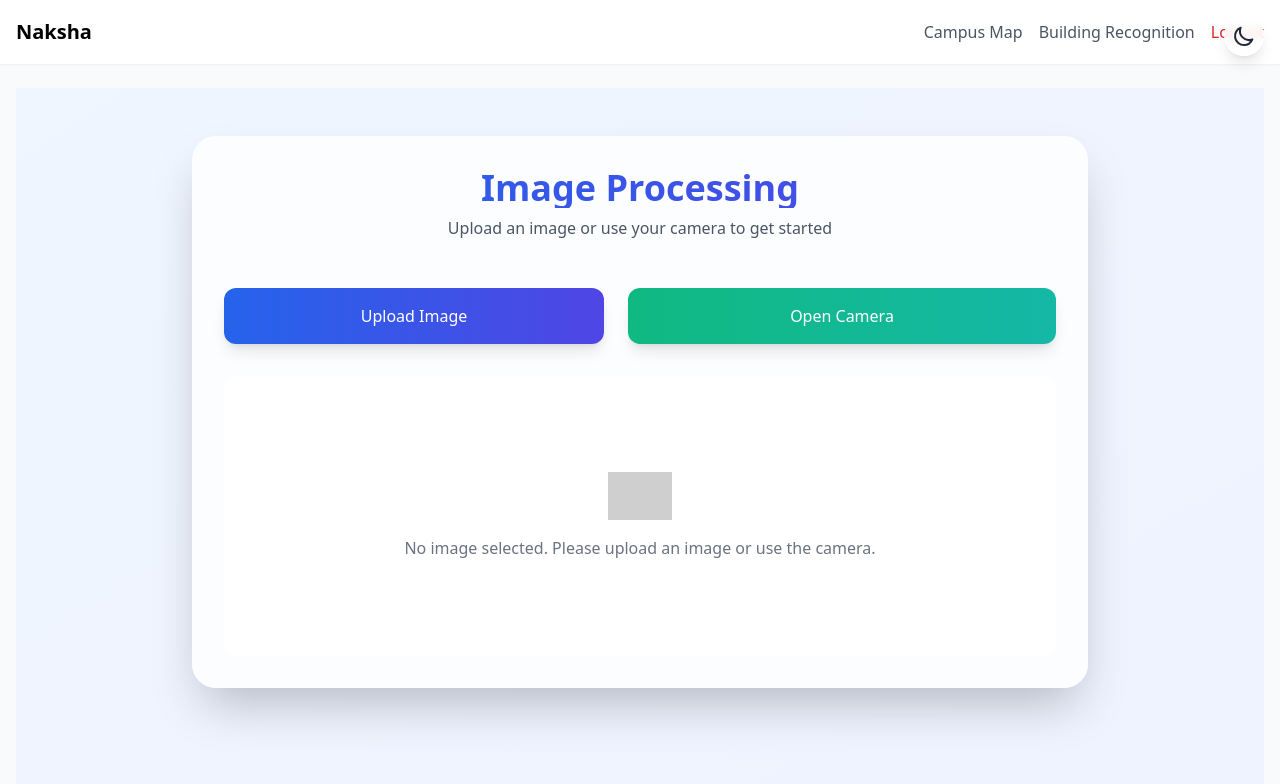
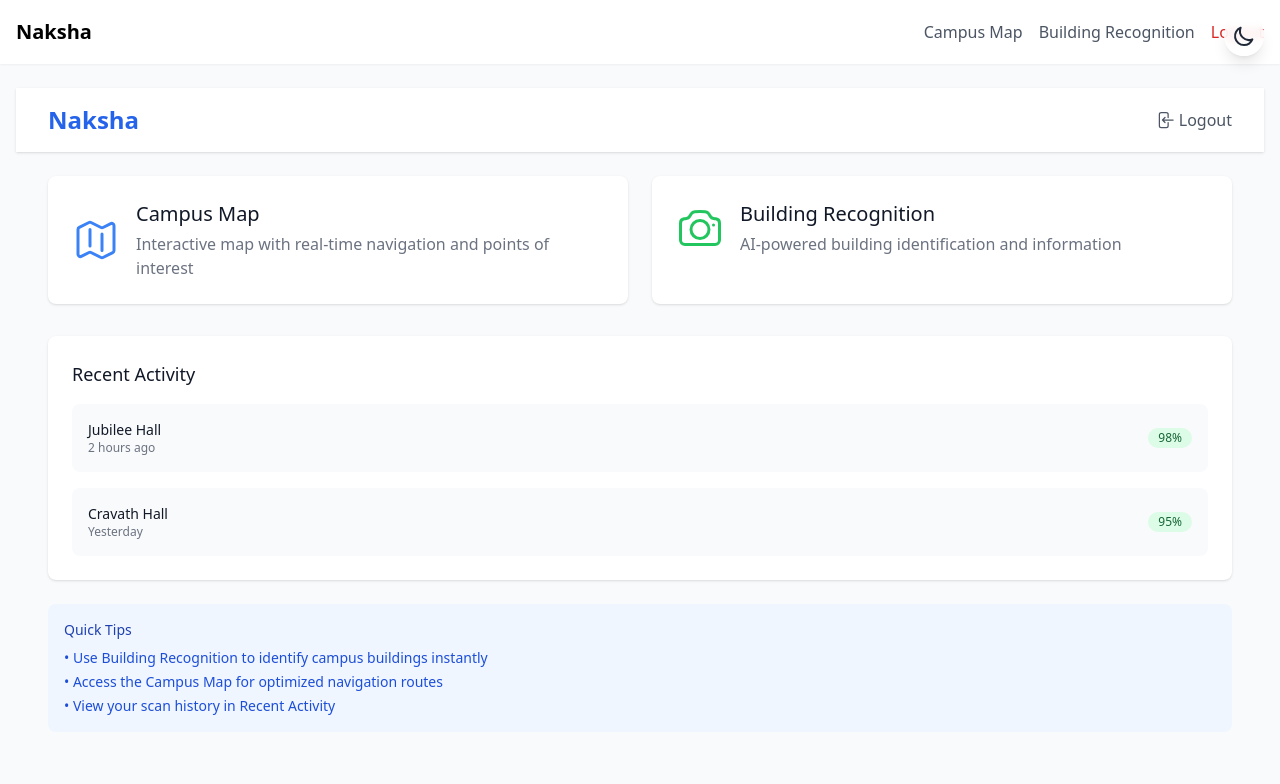
Before and after one commit to prashansapkota/Naksha---AI-powered-Navigation-app, a Next.js app in the folder naksha-frontend/: page /dashboard in a window 1280 px wide. Shown: the top 784 px of the page. Built offline with nearby package versions, Linux system fonts and the light colour scheme; sample sign-in values are in the browser's storage; grey boxes are pictures that could not be loaded.

Commit message:
Functioning welcome page with hover

```diff
--- a/naksha-frontend/app/dashboard/page.jsx
+++ b/naksha-frontend/app/dashboard/page.jsx
@@ -1,179 +1,140 @@
+"use client";
 
-'use client';
-import { useState, useRef } from 'react';
-import Image from 'next/image';
+import { useState } from 'react';
+import Link from 'next/link';
+import { useRouter } from 'next/navigation';
+import {
+  MapIcon,
+  CameraIcon,
+  UserCircleIcon,
+  ArrowLeftOnRectangleIcon
+} from '@heroicons/react/24/outline';
 
 export default function Dashboard() {
-  const [selectedFile, setSelectedFile] = useState(null);
-  const [previewUrl, setPreviewUrl] = useState(null);
-  const [isCamera, setIsCamera] = useState(false);
-  const videoRef = useRef(null);
-  const streamRef = useRef(null);
+  const router = useRouter();
+  const [recentScans, setRecentScans] = useState([
+    { id: 1, building: "Jubilee Hall", timestamp: "2 hours ago", confidence: "98%" },
+    { id: 2, building: "Cravath Hall", timestamp: "Yesterday", confidence: "95%" },
+  ]);
 
-  // Handle file selection
-  const handleFileSelect = (event) => {
-    const file = event.target.files[0];
-    if (file) {
-      setSelectedFile(file);
-      const url = URL.createObjectURL(file);
-      setPreviewUrl(url);
-    }
-  };
-
-  // Start camera
-  const startCamera = async () => {
-    try {
-      const stream = await navigator.mediaDevices.getUserMedia({ video: true });
-      videoRef.current.srcObject = stream;
-      streamRef.current = stream;
-      setIsCamera(true);
-    } catch (err) {
-      console.error("Error accessing camera:", err);
-      alert("Could not access camera");
-    }
-  };
-
-  // Stop camera
-  const stopCamera = () => {
-    if (streamRef.current) {
-      streamRef.current.getTracks().forEach(track => track.stop());
-      videoRef.current.srcObject = null;
-      setIsCamera(false);
-    }
-  };
-
-  // Capture photo
-  const capturePhoto = () => {
-    const canvas = document.createElement('canvas');
-    canvas.width = videoRef.current.videoWidth;
-    canvas.height = videoRef.current.videoHeight;
-    canvas.getContext('2d').drawImage(videoRef.current, 0, 0);
-    const imageUrl = canvas.toDataURL('image/jpeg');
-    setPreviewUrl(imageUrl);
-    stopCamera();
+  const handleLogout = () => {
+    localStorage.removeItem('token');
+    router.push('/login');
   };
 
   return (
-    <div className="min-h-screen bg-gradient-to-br from-blue-50 to-indigo-50
-      dark:from-gray-900 dark:to-indigo-950 py-12 px-4 sm:px-6 lg:px-8">
-      <div className="max-w-4xl mx-auto">
-        <div className="bg-white/80 dark:bg-gray-800/80 backdrop-blur-lg rounded-3xl shadow-2xl p-8">
-          <div className="text-center mb-12">
-            <h1 className="text-4xl font-bold bg-gradient-to-r from-blue-600 to-indigo-600 bg-clip-text text-transparent">
-              Image Processing
-            </h1>
-            <p className="text-gray-600 mt-2">
-              Upload an image or use your camera to get started
-            </p>
+    <div className="min-h-screen bg-gray-50 dark:bg-gray-900">
+      {/* Navigation Bar */}
+      <nav className="bg-white dark:bg-gray-800 shadow">
+        <div className="max-w-7xl mx-auto px-4 sm:px-6 lg:px-8">
+          <div className="flex justify-between h-16">
+            <div className="flex items-center">
+              <h1 className="text-2xl font-bold text-blue-600 dark:text-blue-400">
+                Naksha
+              </h1>
+            </div>
+            <div className="flex items-center space-x-4">
+              <button
+                onClick={handleLogout}
+                className="flex items-center text-gray-600 dark:text-gray-300 hover:text-red-600
+                  dark:hover:text-red-400 transition-colors duration-200"
+              >
+                <ArrowLeftOnRectangleIcon className="h-5 w-5 mr-1" />
+                Logout
+              </button>
+            </div>
           </div>
+        </div>
+      </nav>
 
-          <div className="space-y-8">
-            {/* Action Buttons */}
-            <div className="flex gap-6">
-              <label className="flex-1">
-                <div className="bg-gradient-to-r from-blue-600 to-indigo-600 text-white text-center py-4 px-6
-                  rounded-xl cursor-pointer hover:from-blue-700 hover:to-indigo-700 transform hover:scale-[1.02]
-                  transition-all duration-200 shadow-lg hover:shadow-xl font-medium">
-                  Upload Image
-                  <input
-                    type="file"
-                    accept="image/*"
-                    className="hidden"
-                    onChange={handleFileSelect}
-                  />
+      <main className="max-w-7xl mx-auto py-6 sm:px-6 lg:px-8">
+        {/* Main Features */}
+        <div className="grid grid-cols-1 md:grid-cols-2 gap-6 mb-8">
+          {/* Campus Map */}
+          <Link href="/map"
+            className="bg-white dark:bg-gray-800 overflow-hidden shadow rounded-lg
+              hover:shadow-lg transition-all duration-300 transform hover:scale-[1.02]">
+            <div className="p-6">
+              <div className="flex items-center">
+                <div className="flex-shrink-0">
+                  <MapIcon className="h-12 w-12 text-blue-500" />
                 </div>
-              </label>
-
-              {!isCamera ? (
-                <button
-                  onClick={startCamera}
-                  className="flex-1 bg-gradient-to-r from-emerald-500 to-teal-500 text-white py-4 px-6
-                    rounded-xl hover:from-emerald-600 hover:to-teal-600 transform hover:scale-[1.02]
-                    transition-all duration-200 shadow-lg hover:shadow-xl font-medium"
-                >
-                  Open Camera
-                </button>
-              ) : (
-                <button
-                  onClick={capturePhoto}
-                  className="flex-1 bg-gradient-to-r from-purple-500 to-pink-500 text-white py-4 px-6
-                    rounded-xl hover:from-purple-600 hover:to-pink-600 transform hover:scale-[1.02]
-                    transition-all duration-200 shadow-lg hover:shadow-xl font-medium"
-                >
-                  Take Photo
-                </button>
-              )}
-            </div>
-
-            {/* Preview Area */}
-            <div className="border-3 border-dashed border-gray-200 dark:border-gray-700
-              rounded-2xl p-8 bg-white/50 dark:bg-gray-800/50 backdrop-blur-sm
-              transition-all duration-300 hover:border-blue-400">
-              {isCamera ? (
-                <div className="relative aspect-video rounded-xl overflow-hidden shadow-2xl">
-                  <video
-                    ref={videoRef}
-                    autoPlay
-                    playsInline
-                    className="w-full h-full object-cover"
-                  />
-                  <button
-                    onClick={stopCamera}
-                    className="absolute top-4 right-4 bg-red-500/90 backdrop-blur-sm text-white p-3
-                      rounded-full hover:bg-red-600 transition-colors shadow-lg"
-                  >
-                    ✕
-                  </button>
-                </div>
-              ) : previewUrl ? (
-                <div className="relative rounded-xl overflow-hidden shadow-2xl">
-                  <img
-                    src={previewUrl}
-                    alt="Preview"
-                    className="w-full h-auto"
-                  />
-                  <button
-                    onClick={() => {
-                      setPreviewUrl(null);
-                      setSelectedFile(null);
-                    }}
-                    className="absolute top-4 right-4 bg-red-500/90 backdrop-blur-sm text-white p-3
-                      rounded-full hover:bg-red-600 transition-colors shadow-lg"
-                  >
-                    ✕
-                  </button>
-                </div>
-              ) : (
-                <div className="text-center py-16">
-                  <div className="mb-4">
-                    <Image
-                      src="/upload-icon.svg" // Add this icon
-                      alt="Upload"
-                      width={64}
-                      height={64}
-                      className="mx-auto opacity-50"
-                    />
-                  </div>
-                  <p className="text-gray-500 dark:text-gray-400">
-                    No image selected. Please upload an image or use the camera.
+                <div className="ml-4">
+                  <h3 className="text-xl font-medium text-gray-900 dark:text-white">
+                    Campus Map
+                  </h3>
+                  <p className="mt-1 text-gray-500 dark:text-gray-400">
+                    Interactive map with real-time navigation and points of interest
                   </p>
                 </div>
-              )}
+              </div>
             </div>
+          </Link>
 
-            {/* Submit Button */}
-            {(selectedFile || previewUrl) && !isCamera && (
-              <button
-                className="w-full bg-gradient-to-r from-blue-600 to-indigo-600 text-white py-4 px-6
-                  rounded-xl hover:from-blue-700 hover:to-indigo-700 transform hover:scale-[1.02]
-                  transition-all duration-200 shadow-lg hover:shadow-xl font-medium"
-              >
-                Process Image
-              </button>
-            )}
+          {/* Building Recognition */}
+          <Link href="/camera"
+            className="bg-white dark:bg-gray-800 overflow-hidden shadow rounded-lg
+              hover:shadow-lg transition-all duration-300 transform hover:scale-[1.02]">
+            <div className="p-6">
+              <div className="flex items-center">
+                <div className="flex-shrink-0">
+                  <CameraIcon className="h-12 w-12 text-green-500" />
+                </div>
+                <div className="ml-4">
+                  <h3 className="text-xl font-medium text-gray-900 dark:text-white">
+                    Building Recognition
+                  </h3>
+                  <p className="mt-1 text-gray-500 dark:text-gray-400">
+                    AI-powered building identification and information
+                  </p>
+                </div>
+              </div>
+            </div>
+          </Link>
+        </div>
+
+        {/* Recent Activity */}
+        <div className="bg-white dark:bg-gray-800 shadow rounded-lg">
+          <div className="p-6">
+            <h3 className="text-lg font-medium text-gray-900 dark:text-white mb-4">
+              Recent Activity
+            </h3>
+            <div className="space-y-4">
+              {recentScans.map((scan) => (
+                <div key={scan.id}
+                  className="flex items-center justify-between p-4 bg-gray-50
+                    dark:bg-gray-700 rounded-lg">
+                  <div>
+                    <p className="text-sm font-medium text-gray-900 dark:text-white">
+                      {scan.building}
+                    </p>
+                    <p className="text-xs text-gray-500 dark:text-gray-400">
+                      {scan.timestamp}
+                    </p>
+                  </div>
+                  <span className="inline-flex items-center px-2.5 py-0.5 rounded-full
+                    text-xs font-medium bg-green-100 text-green-800 dark:bg-green-900
+                    dark:text-green-200">
+                    {scan.confidence}
+                  </span>
+                </div>
+              ))}
+            </div>
           </div>
         </div>
-      </div>
+
+        {/* Quick Tips */}
+        <div className="mt-6 bg-blue-50 dark:bg-blue-900/30 rounded-lg p-4">
+          <h4 className="text-sm font-medium text-blue-800 dark:text-blue-300 mb-2">
+            Quick Tips
+          </h4>
+          <ul className="text-sm text-blue-700 dark:text-blue-400 space-y-1">
+            <li>• Use Building Recognition to identify campus buildings instantly</li>
+            <li>• Access the Campus Map for optimized navigation routes</li>
+            <li>• View your scan history in Recent Activity</li>
+          </ul>
+        </div>
+      </main>
     </div>
   );
 }
--- a/naksha-frontend/app/layout.js
+++ b/naksha-frontend/app/layout.js
@@ -5,14 +5,31 @@ import Link from "next/link";
 import Script from 'next/script';
 import ErrorBoundary from '@/components/ErrorBoundary';
 
+export const metadata = {
+  title: 'Naksha - Campus Navigation',
+  description: 'AI-powered campus navigation for Fisk University',
+};
+
+// Separate viewport configuration
+export const viewport = {
+  width: 'device-width',
+  initialScale: 1,
+  themeColor: '#2563eb',
+};
 
 export default function RootLayout({ children }) {
   return (
     <html lang="en" suppressHydrationWarning>
+      <head>
+        <link rel="manifest" href="/manifest.json" />
+        <link rel="icon" href="/favicon.ico" />
+      </head>
       <body>
         <ThemeProvider>
-          <ThemeToggle />
-          {children}
+          <ErrorBoundary>
+            <ThemeToggle />
+            {children}
+          </ErrorBoundary>
         </ThemeProvider>
       </body>
     </html>
--- a/naksha-frontend/app/page.jsx
+++ b/naksha-frontend/app/page.jsx
@@ -1,5 +1,90 @@
-import { redirect } from 'next/navigation';
+"use client";
 
-export default function Home() {
-  redirect('/login');
+import Link from 'next/link';
+import Image from 'next/image';
+
+export default function WelcomePage() {
+  return (
+    <div className="min-h-screen bg-gradient-to-br from-blue-50 to-indigo-50 dark:from-gray-900 dark:to-indigo-950">
+      <div className="container mx-auto px-4 py-16">
+        {/* Hero Section */}
+        <div className="flex flex-col items-center text-center mb-16">
+          <h1 className="text-5xl md:text-6xl font-bold bg-gradient-to-r from-blue-600 to-indigo-600 bg-clip-text text-transparent mb-6">
+            Welcome to Naksha
+          </h1>
+          <p className="text-xl text-gray-600 dark:text-gray-300 max-w-2xl mb-8">
+            Your AI-powered campus navigation assistant for Fisk University
+          </p>
+          <div className="flex gap-4">
+            <Link
+              href="/login"
+              className="px-8 py-3 bg-blue-600 text-white rounded-lg hover:bg-blue-700
+                transition-colors duration-300 font-medium shadow-lg hover:shadow-xl"
+            >
+              Login
+            </Link>
+            <Link
+              href="/signup"
+              className="px-8 py-3 bg-white text-blue-600 rounded-lg hover:bg-gray-50
+                transition-colors duration-300 font-medium shadow-lg hover:shadow-xl
+                dark:bg-gray-800 dark:text-blue-400 dark:hover:bg-gray-700"
+            >
+              Sign Up
+            </Link>
+          </div>
+        </div>
+
+        {/* Features Section */}
+        <div className="grid md:grid-cols-3 gap-8 mb-16">
+          {[
+            {
+              title: "Building Recognition",
+              description: "Instantly identify campus buildings using AI-powered image recognition",
+              icon: "🏛️"
+            },
+            {
+              title: "Smart Navigation",
+              description: "Get intelligent directions to your destination across campus",
+              icon: "🗺️"
+            },
+            {
+              title: "Campus Information",
+              description: "Access detailed information about campus facilities and services",
+              icon: "ℹ️"
+            }
+          ].map((feature, index) => (
+            <div
+              key={index}
+              className="bg-white/80 dark:bg-gray-800/80 backdrop-blur-sm p-6 rounded-xl
+                shadow-lg hover:shadow-xl transition-shadow duration-300"
+            >
+              <div className="text-4xl mb-4">{feature.icon}</div>
+              <h3 className="text-xl font-semibold mb-2 text-gray-800 dark:text-gray-200">
+                {feature.title}
+              </h3>
+              <p className="text-gray-600 dark:text-gray-400">
+                {feature.description}
+              </p>
+            </div>
+          ))}
+        </div>
+
+        {/* Footer */}
+        <footer className="text-center text-gray-600 dark:text-gray-400">
+          <p>© 2024 Naksha. All rights reserved.</p>
+          <div className="flex justify-center gap-4 mt-4">
+            <Link href="/privacy" className="hover:text-blue-600 dark:hover:text-blue-400">
+              Privacy Policy
+            </Link>
+            <Link href="/terms" className="hover:text-blue-600 dark:hover:text-blue-400">
+              Terms of Service
+            </Link>
+            <Link href="/contact" className="hover:text-blue-600 dark:hover:text-blue-400">
+              Contact Us
+            </Link>
+          </div>
+        </footer>
+      </div>
+    </div>
+  );
 }
```
Also changed, not shown: naksha-frontend/middleware.js (+14 -4 lines).
